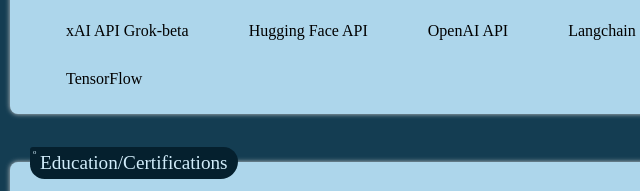
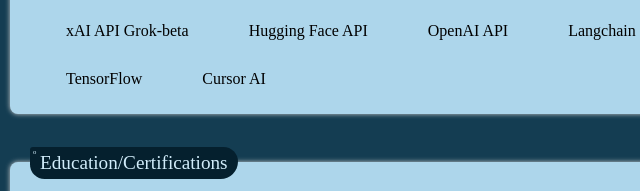
Before and after one commit to Nainicorn/www.sreenaina.com, a plain HTML site: page index.html in a window 1280 px wide. Shown: the part 562-753 px from the top of the page, 6-646 px from the left. Drawn offline with Linux system fonts and the light colour scheme.

Commit message:
Added cursor ai

```diff
--- a/index.html
+++ b/index.html
@@ -50,6 +50,7 @@
             <div class="skill sklearn">Scikit-learn</div>
             <div class="skill pytorch">PyTorch</div>
             <div class="skill tensorflow">TensorFlow</div>
+            <div class="skill cursorai">Cursor AI</div>
           </div>
         </section>
       <section>
```
